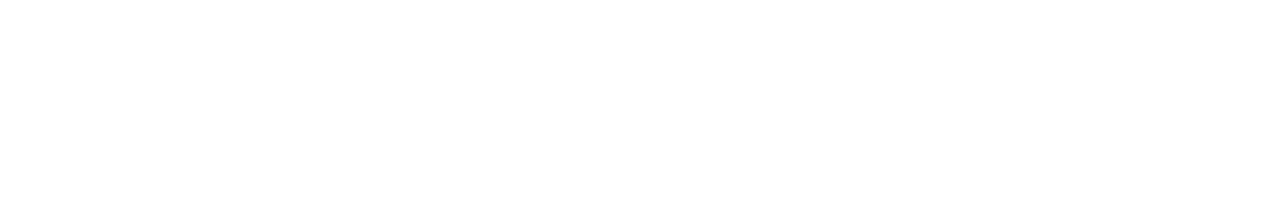
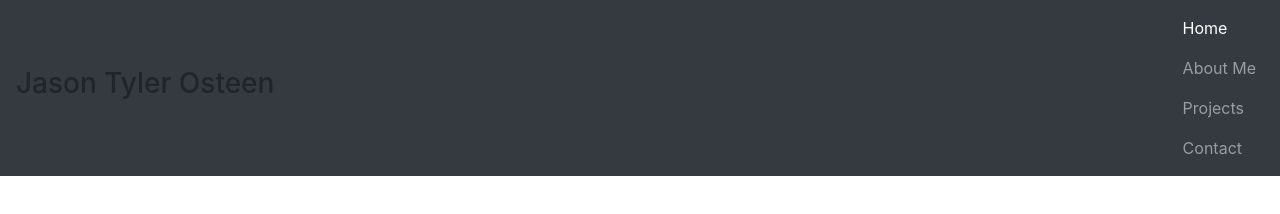
Before and after one commit to Jwhitemocha/Responsive-Layout-Test, a plain HTML site: page index.html in a window 1280 px wide. Drawn offline with nearby package versions, Linux system fonts and the light colour scheme.

Commit message:
added bootstrap navbar

```diff
--- a/index.html
+++ b/index.html
@@ -4,11 +4,36 @@
     <meta charset="UTF-8">
     <meta name="viewport" content="width=device-width, initial-scale=1.0">
     <meta http-equiv="X-UA-Compatible" content="ie=edge">
-    <title>Personal Portfolio</title>
+    <title>Responsive Portfolio</title>
     <link rel="stylesheet" href="https://stackpath.bootstrapcdn.com/bootstrap/4.4.1/css/bootstrap.min.css" integrity="sha384-Vkoo8x4CGsO3+Hhxv8T/Q5PaXtkKtu6ug5TOeNV6gBiFeWPGFN9MuhOf23Q9Ifjh" crossorigin="anonymous">
     <link rel="stylesheet" href="style.css">
 </head>
-<body>
+<body data-spy="scroll" data-target="#navbarResponsive">
+
+    <!-- Home Page -->
+<div id='home'>
+
+    <!-- Nav Bar -->
+<nav class="navbar navbar-expand-md navbar-dark bg-dark fixed-top">
+    <h3 class='navbar-Name'>Jason Tyler Osteen</h3>
+    <button class="navbar-toggler" type="button" data-toggle="collapse" data-target="#navbarResponsive">
+        <span class="navbar-toggler-icon"></span>
+    </button>
+
+    <div class="collapse navbar-collapse" id="navbarResponsive">
+        <ul class="navbar-nav ml-auto">
+            <li class="nav-item">
+                <a class="nav-link" href="#home">Home</a>
+                <a class="nav-link" href="#aboutMe">About Me</a>
+                <a class="nav-link" href="#projects">Projects</a>
+                <a class="nav-link" href="#contact">Contact</a>
+            </li>
+        </ul>
+    </div>
+
+</nav>
+
+</div>
 
 
 
```
